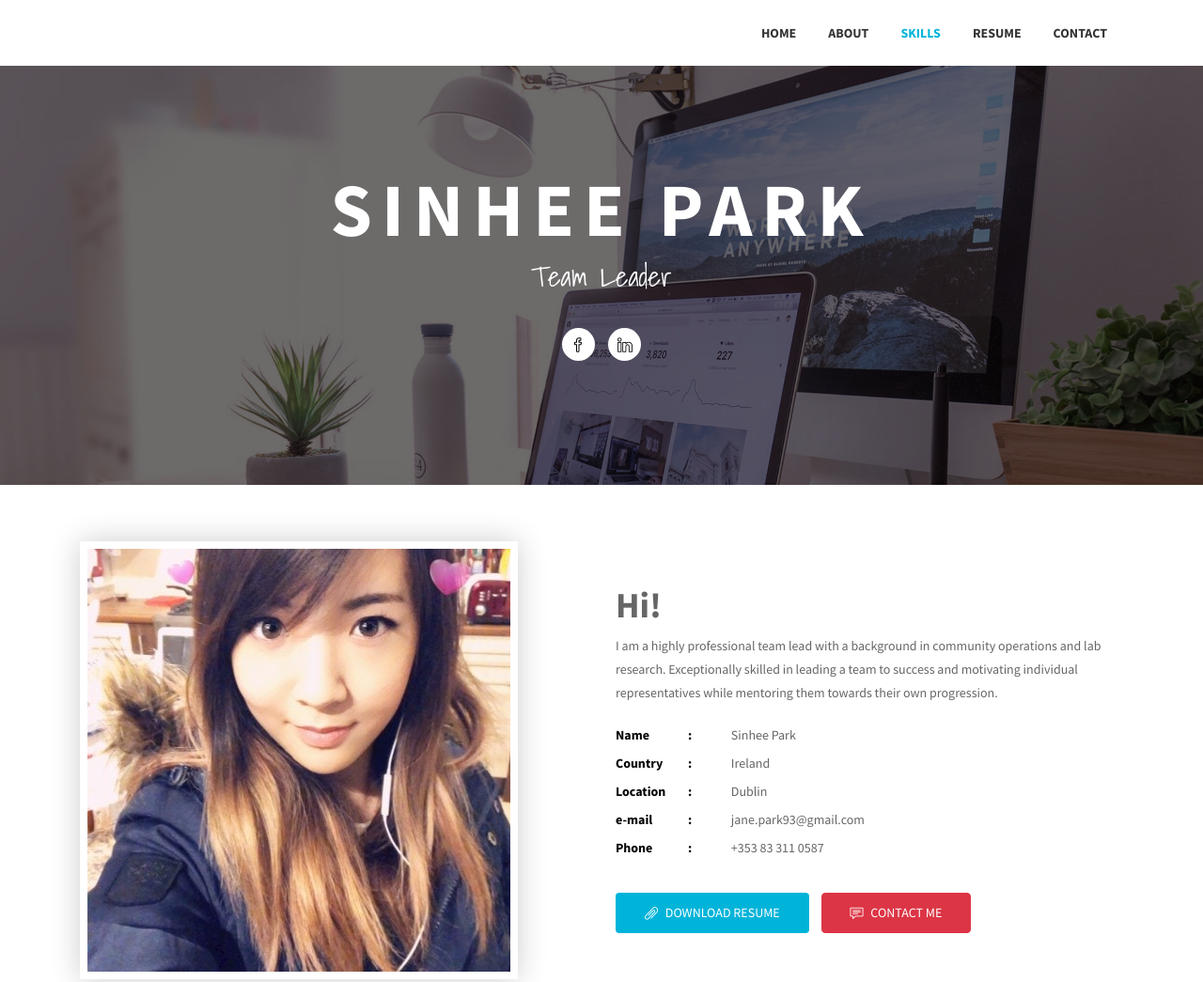
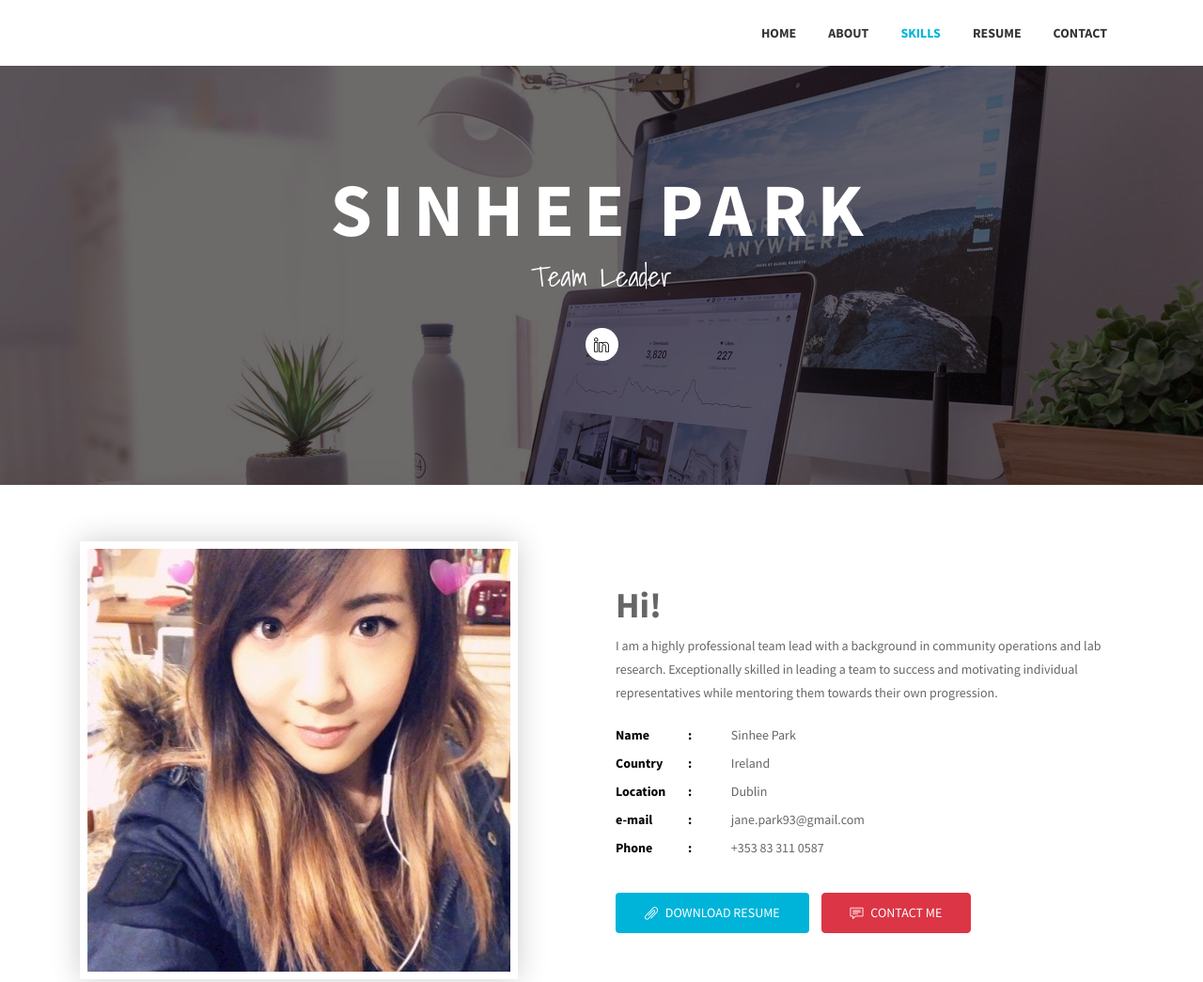
Before and after one commit to parkjane/parkjane.github.io, a plain HTML site: page index.html in a window 1280 px wide. Shown: the top 1045 px of the page at 94% size. Drawn offline with Linux system fonts and the light colour scheme; files whose address does not match are found by name.

Commit message:
Remove FB icon

```diff
--- a/index.html
+++ b/index.html
@@ -104,9 +104,6 @@
                 <h2 class="head-title wow fadeInUp" data-wow-delay="0.4s">Sinhee Park</h2>
                 <p class="script-font wow fadeInUp" data-wow-delay="0.6s">Team Leader</p>
                 <ul class="social-icon wow fadeInUp" data-wow-delay="0.8s">
-                  <li>
-                    <a class="facebook" href="#"><i class="icon-social-facebook"></i></a>
-                  </li>
                   <li>
                     <a class="linkedin" href="https://www.linkedin.com/in/sinheepark/"><i class="icon-social-linkedin"></i></a>
                   </li>
```
